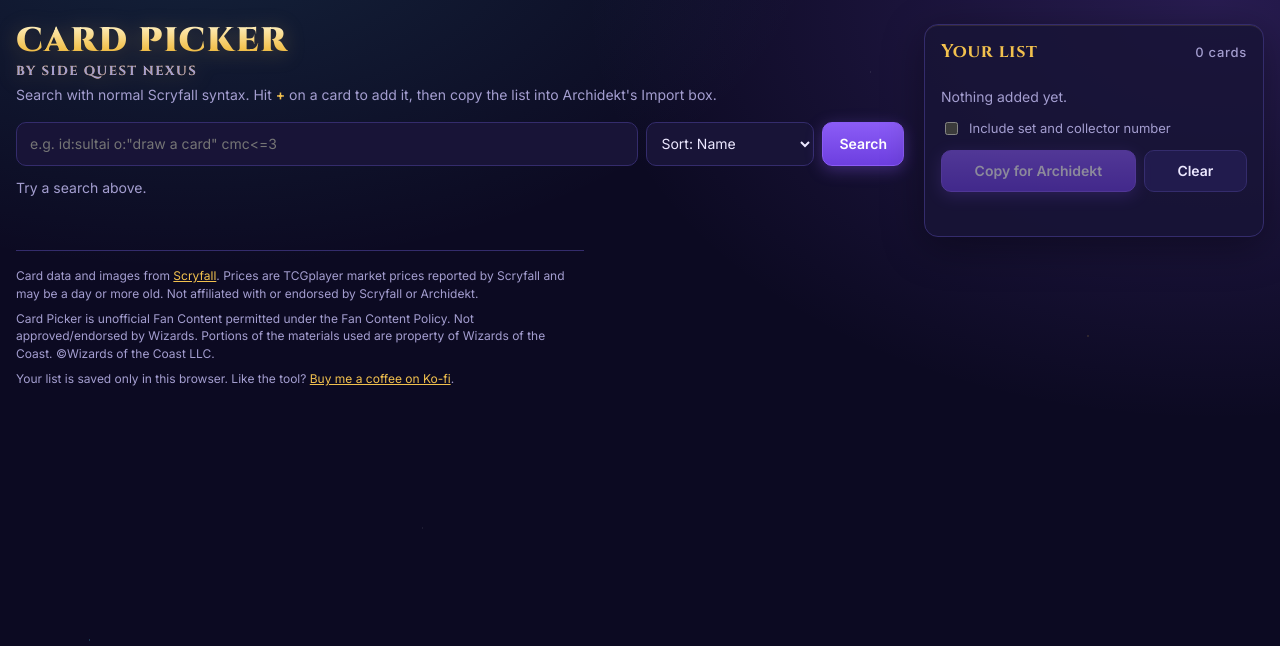
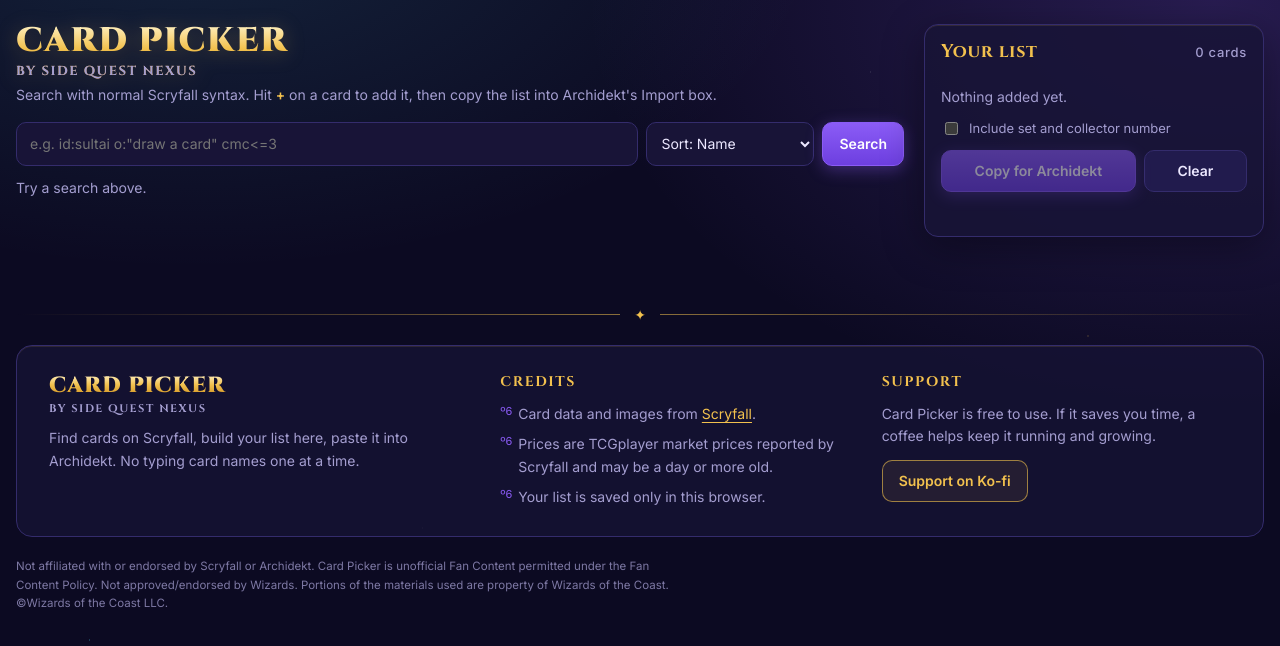
Before and after one commit to DenverEro/sqn-card-picker, a plain HTML site: page index.html in a window 1280 px wide. Shown: the top 646 px of the page. Drawn offline with Linux system fonts and the light colour scheme.

Commit message:
Redesign footer: full-width panel with brand, credits and Ko-fi columns
Co-Authored-By: Claude Opus 5.5 <noreply@anthropic.com>

```diff
--- a/index.html
+++ b/index.html
@@ -76,9 +76,40 @@ header p strong { color: var(--gold); }
 }
 .kofi-slot { min-height: 36px; display: flex; align-items: center; }
 .kofi-slot .btn-container { margin: 0 !important; }
-footer { margin-top: 40px; padding-top: 16px; border-top: 1px solid var(--line); color: var(--muted); font-size: 12px; max-width: 75ch; }
-footer p { margin: 0 0 8px; }
-footer a { color: var(--gold); }
+/* Footer: full width under both columns */
+.site-footer { grid-column: 1 / -1; margin-top: 48px; display: grid; gap: 20px; }
+.divider { display: flex; align-items: center; gap: 14px; color: var(--gold); font-size: 14px; }
+.divider::before, .divider::after { content: ""; flex: 1; height: 1px; }
+.divider::before { background: linear-gradient(90deg, transparent, rgba(242,193,78,.55)); }
+.divider::after { background: linear-gradient(90deg, rgba(242,193,78,.55), transparent); }
+.footer-panel {
+  display: grid; grid-template-columns: 1.2fr 1fr 1fr; gap: 32px;
+  padding: 28px 32px; border-radius: 16px; border: 1px solid var(--line);
+  background: rgba(24, 20, 55, .7);
+  box-shadow: inset 0 1px 0 rgba(242,193,78,.12);
+}
+@media (max-width: 860px) { .footer-panel { grid-template-columns: minmax(0, 1fr); gap: 24px; padding: 22px 20px; } }
+.footer-col { min-width: 0; color: var(--muted); line-height: 1.6; }
+.footer-col p { margin: 0 0 12px; }
+.footer-col h3 {
+  margin: 0 0 12px; font: 700 14px/1.2 var(--font-display); letter-spacing: .12em; text-transform: uppercase; color: var(--gold);
+}
+.footer-col ul { margin: 0; padding: 0; list-style: none; display: grid; gap: 8px; }
+.footer-col li { padding-left: 18px; position: relative; }
+.footer-col li::before { content: "º6"; position: absolute; left: 0; top: 0; color: var(--accent); font-size: 11px; }
+.footer-col a { color: var(--gold); text-underline-offset: 3px; }
+.footer-title {
+  margin: 0 !important; font: 900 22px/1.1 var(--font-display); letter-spacing: .04em; text-transform: uppercase;
+  background: linear-gradient(180deg, #fff1c4 0%, var(--gold) 45%, var(--gold-deep) 100%);
+  -webkit-background-clip: text; background-clip: text; color: transparent;
+}
+.footer-by { margin: 4px 0 12px !important; font: 700 11px/1.2 var(--font-display); letter-spacing: .14em; text-transform: uppercase; }
+.footer-kofi {
+  display: inline-block; padding: 9px 16px; border-radius: 10px; text-decoration: none; font-weight: 600;
+  color: var(--gold) !important; border: 1px solid rgba(242,193,78,.6); background: rgba(242,193,78,.08);
+}
+.footer-kofi:hover { background: rgba(242,193,78,.18); }
+.legal { margin: 0; color: var(--muted); opacity: .75; font-size: 11.5px; line-height: 1.6; max-width: 90ch; }
 
 .searchbar { display: flex; gap: 8px; flex-wrap: wrap; }
 .searchbar input {
@@ -200,11 +231,6 @@ textarea#out { position: absolute; left: -9999px; }
     <div class="status" id="status">Try a search above.</div>
     <div class="grid" id="grid"></div>
     <button class="btn more" id="more" hidden>Load more</button>
-    <footer>
-      <p>Card data and images from <a href="https://scryfall.com" target="_blank" rel="noopener">Scryfall</a>. Prices are TCGplayer market prices reported by Scryfall and may be a day or more old. Not affiliated with or endorsed by Scryfall or Archidekt.</p>
-      <p>Card Picker is unofficial Fan Content permitted under the Fan Content Policy. Not approved/endorsed by Wizards. Portions of the materials used are property of Wizards of the Coast. ©Wizards of the Coast LLC.</p>
-      <p>Your list is saved only in this browser. Like the tool? <a href="https://ko-fi.com/sqn" target="_blank" rel="noopener">Buy me a coffee on Ko-fi</a>.</p>
-    </footer>
   </main>
 
   <aside aria-label="Decklist">
@@ -224,6 +250,30 @@ textarea#out { position: absolute; left: -9999px; }
     <p class="toast" id="toast"></p>
     <textarea id="out" aria-hidden="true" tabindex="-1"></textarea>
   </aside>
+  <footer class="site-footer">
+    <div class="divider" aria-hidden="true"><span>&#10022;</span></div>
+    <div class="footer-panel">
+      <div class="footer-col footer-brand">
+        <p class="footer-title">Card Picker</p>
+        <p class="footer-by">by Side Quest Nexus</p>
+        <p>Find cards on Scryfall, build your list here, paste it into Archidekt. No typing card names one at a time.</p>
+      </div>
+      <div class="footer-col">
+        <h3>Credits</h3>
+        <ul>
+          <li>Card data and images from <a href="https://scryfall.com" target="_blank" rel="noopener">Scryfall</a>.</li>
+          <li>Prices are TCGplayer market prices reported by Scryfall and may be a day or more old.</li>
+          <li>Your list is saved only in this browser.</li>
+        </ul>
+      </div>
+      <div class="footer-col">
+        <h3>Support</h3>
+        <p>Card Picker is free to use. If it saves you time, a coffee helps keep it running and growing.</p>
+        <a class="footer-kofi" href="https://ko-fi.com/sqn" target="_blank" rel="noopener">Support on Ko-fi</a>
+      </div>
+    </div>
+    <p class="legal">Not affiliated with or endorsed by Scryfall or Archidekt. Card Picker is unofficial Fan Content permitted under the Fan Content Policy. Not approved/endorsed by Wizards. Portions of the materials used are property of Wizards of the Coast. &copy;Wizards of the Coast LLC.</p>
+  </footer>
 </div>
 
 <script>
```
